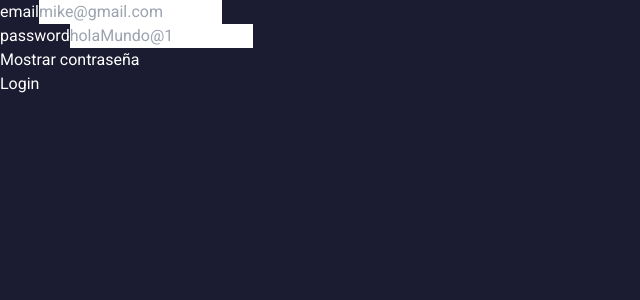
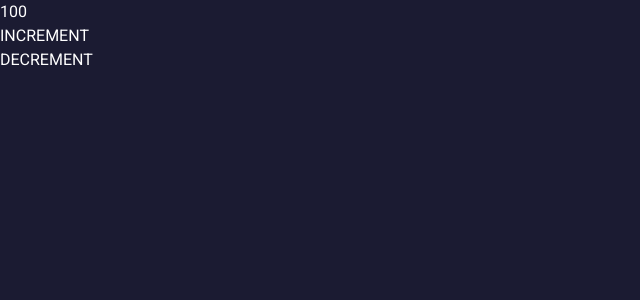
Before and after one commit to migayalach/pokemon_server, a Next.js app in the folder client/: page / in a window 1280 px wide. Shown: the top 300 px of the page, without its empty margins (0-640 px from the left). Built offline with nearby package versions, Linux system fonts and the light colour scheme.

Commit message:
practicando redux toolkit

```diff
--- a/client/src/app/page.jsx
+++ b/client/src/app/page.jsx
@@ -11,9 +11,16 @@ const App = () => {
 
   return (
     <>
-      <FormRecord />
+      {/* <FormRecord /> */}
       {/* <button onClick={() => handleRouter()}>ACEPTAR</button> */}
       {/* <h3>Registrar o iniciar sesion</h3> */}
+      <h1>100</h1>
+      <div>
+        <button>INCREMENT</button>
+      </div>
+      <div>
+        <button>DECREMENT</button>
+      </div>
     </>
   );
 };
--- a/client/src/components/FormRecord/FormRecord.jsx
+++ b/client/src/components/FormRecord/FormRecord.jsx
@@ -7,7 +7,6 @@ import { useState, useEffect } from "react";
 
 //JAVASCRIP
 import loginValidate from "@/helpers/loginValidate";
-import { data } from "autoprefixer";
 
 // STYLESHEET'S
 
--- /dev/null
+++ b/client/src/redux/features/counterSlice.js
@@ -0,0 +1,20 @@
+import { createSlice } from "@reduxjs/toolkit";
+
+const initialState = {
+  counter: 0,
+};
+
+export const counterSlice = createSlice({
+  name: "counter",
+  initialState,
+  reducers: {
+    increment: (state) => {
+      state.counter += 1;
+    },
+    decrement: (state) => {
+      state.counter -= 1;
+    },
+  },
+});
+
+export const { increment, decrement } = counterSlice.actions;
```
Also changed, not shown: client/src/redux/hooks.js (added), client/src/redux/provider.js (added), client/src/redux/store.js (added), 1 other file (tests, documents, lock files or other folders).
